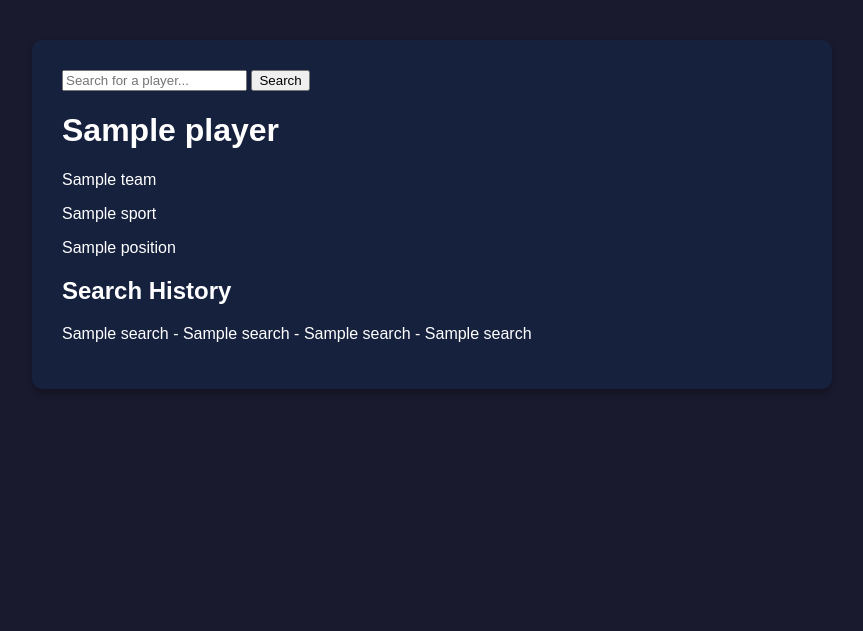
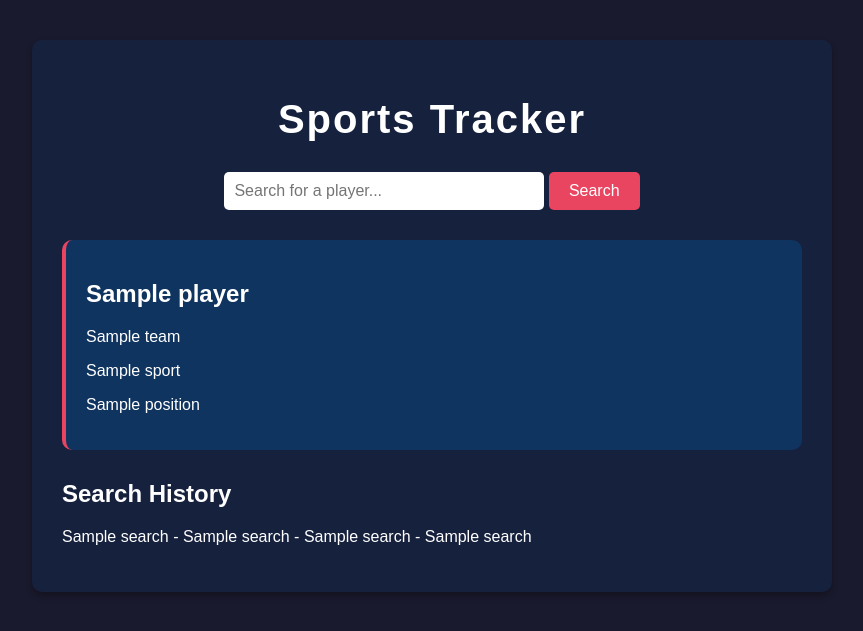
Before and after one commit to AnthonyGarcia07/Sports-Tracker-Web, a Flask app: template templates/index.html in a window 1280 px wide. Shown: the top 631 px of the page, without its empty margins (208-1071 px from the left). Run offline with Flask 3, Linux system fonts and the light colour scheme; the template is opened without the code that fills it: most values are stand-ins (such as "Sample title", 1, 10 or a date in 2020).

Commit message:
add CSS styling for layout, search form and player card

```diff
--- a/static/style.css
+++ b/static/style.css
@@ -13,3 +13,42 @@ body {
     border-radius: 10px;
     box-shadow: 0 4px 6px rgba(0, 0, 0, 0.3);
 }
+
+.container h1 {
+    text-align: center;
+    color: white;
+    font-size: 2.5rem;
+    margin-bottom: 30px;
+    letter-spacing: 2px;
+}
+
+.search-form {
+    text-align: center;
+    margin-bottom: 30px;
+}
+
+.search-form input {
+    padding: 10px;
+    width: 300px;
+    border-radius: 5px;
+    border: none;
+    font-size: 1rem;
+}
+
+.search-form button {
+    padding: 10px 20px;
+    background-color: #e94560;
+    color: white;
+    border: none;
+    border-radius: 5px;
+    cursor: pointer;
+    font-size: 1rem;
+}
+
+.player-card {
+    background-color: #0f3460;
+    padding: 20px;
+    border-radius: 10px;
+    margin-bottom: 30px;
+    border-left: 4px solid #e94560;
+}
--- a/templates/index.html
+++ b/templates/index.html
@@ -8,9 +8,10 @@
 </head>
 <body>
     <div class="container">
+    <h1>Sports Tracker</h1>
 
     <!-- search form that sends player name to Flask via GET request -->
-    <form action="/" method="GET">
+    <form class="search-form" action="/" method="GET">
         <!-- input creates the text box, name="player_name" is how Flask identifies what the user typed, placeholder is the hint text shown before the user types anything -->
         <input type="text" name="player_name" placeholder="Search for a player...">
         <!-- creates a submit button that triggers the form to send the player name to Flask-->
@@ -18,11 +19,12 @@
     </form>
 
     <!-- displays the players name, team, sport they play, and position -->
-    <h1>{{ player }}</h1>
+<div class="player-card">
+    <h2>{{ player }}</h2>
     <p>{{ team }}</p>
     <p>{{ sport }}</p>
     <p>{{ position }}</p>
-
+</div>
 
     <h2>Search History</h2>
     <!-- for loop that loops through every row in history from the database -->
```
Also changed, not shown: sports.db.
